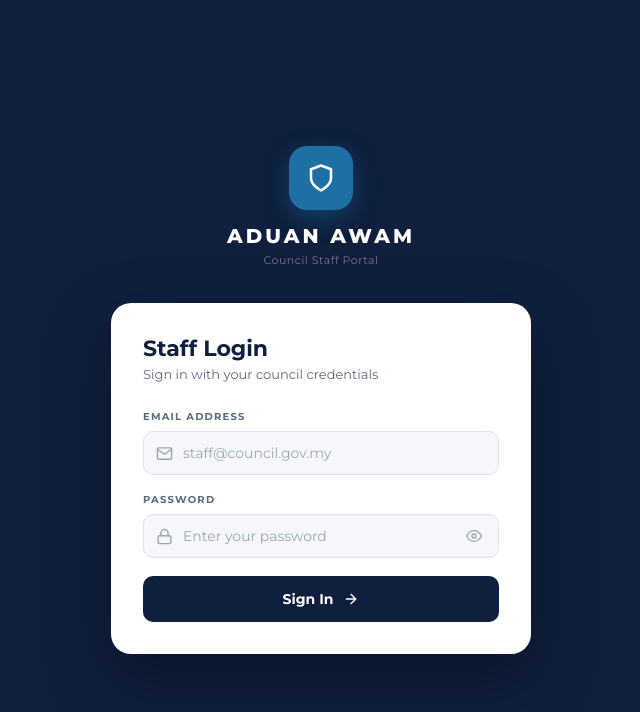
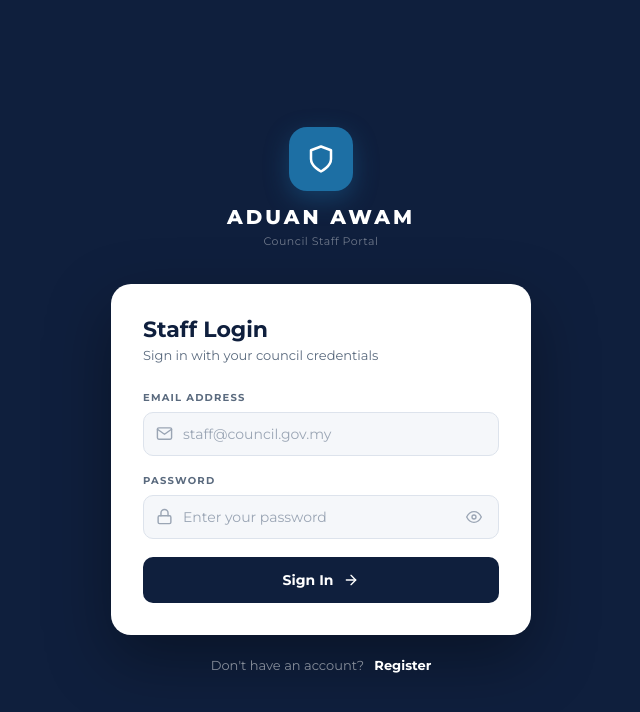
Before and after one commit to rifqibinlee/complaint-api, a Flask app: page /dashboard/login in a window 1280 px wide. Shown: the top 712 px of the page, without its empty margins (319-959 px from the left). Run offline with Flask 3, Linux system fonts and the light colour scheme.

Commit message:
Update login.html

```diff
--- a/templates/login.html
+++ b/templates/login.html
@@ -173,6 +173,11 @@
         <svg viewBox="0 0 24 24" id="btn-arrow"><line x1="5" y1="12" x2="19" y2="12"/><polyline points="12 5 19 12 12 19"/></svg>
       </button>
     </div>
+
+    <div style="text-align:center;margin-top:20px">
+      <span style="font-size:13px;color:rgba(255,255,255,0.5)">Don't have an account?</span>
+      <a href="/dashboard/register" style="font-size:13px;font-weight:700;color:white;margin-left:6px;text-decoration:none">Register</a>
+    </div>
   </div>
 
   <script src="/static/js/app.js"></script>
```
